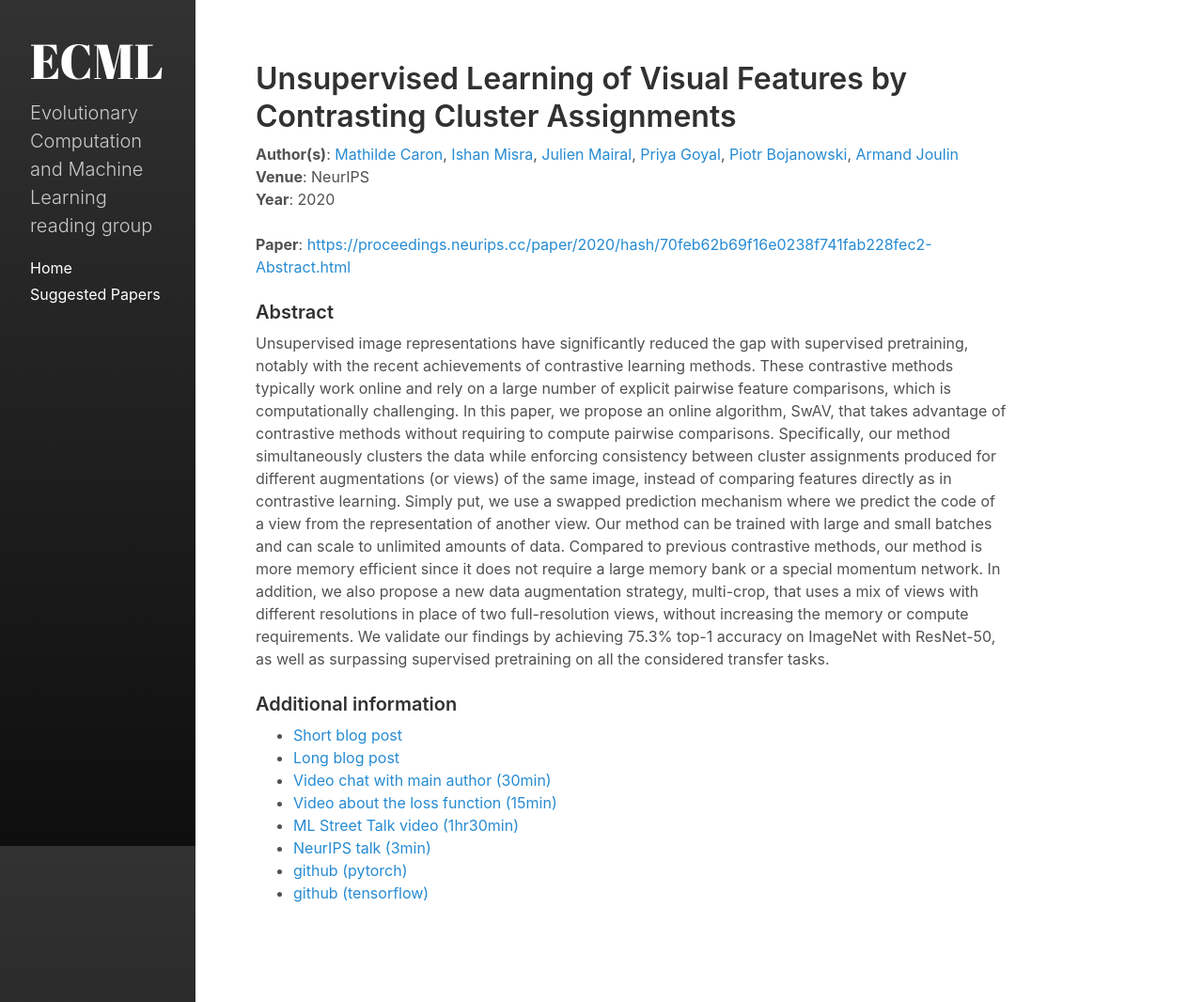
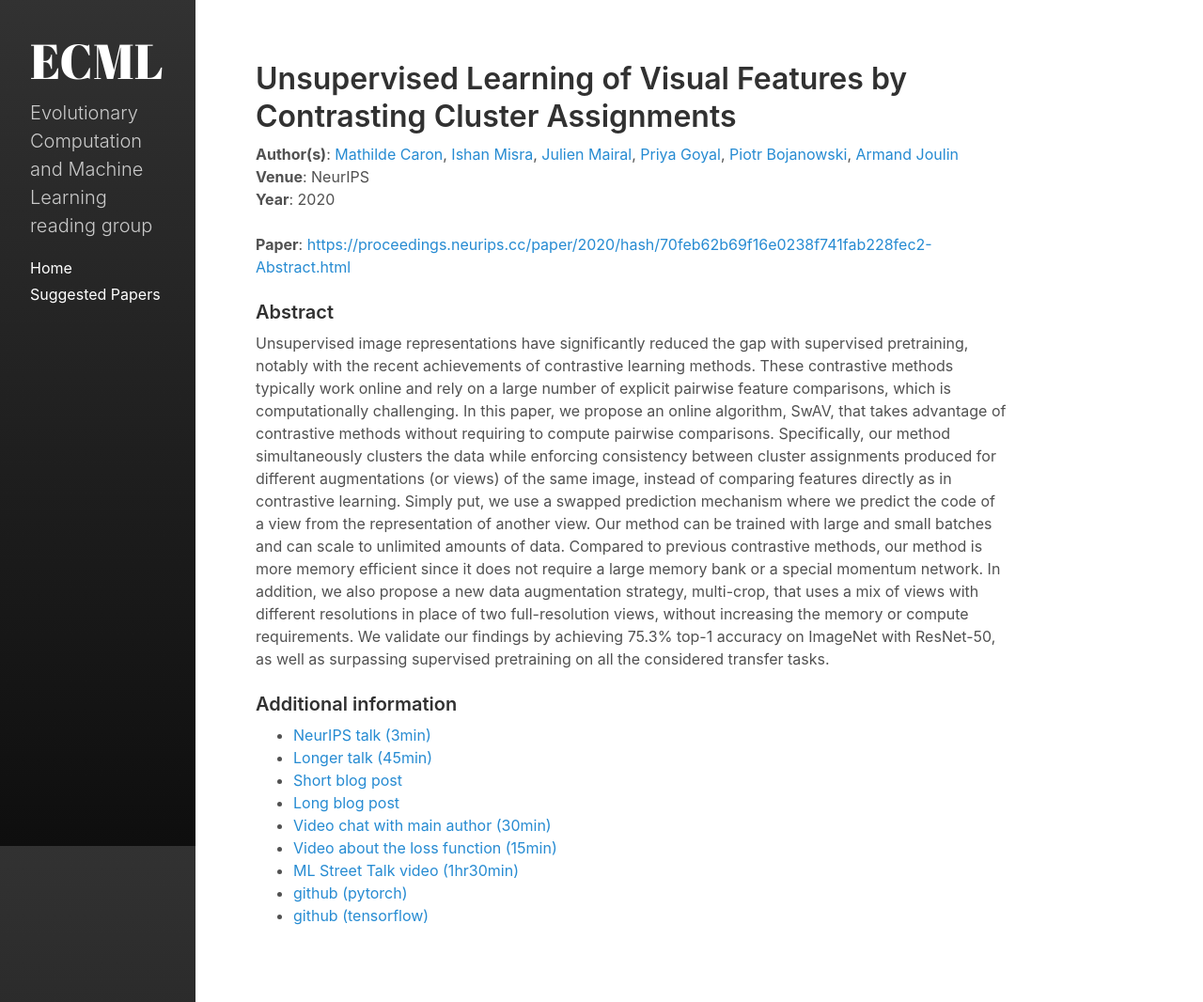
Before and after one commit to exeter-ecml/exeter-ecml.github.io, a Jekyll site: the page built from _papers/0098-unsupervised-learning-of-visual-featuers-by-contrasting-cluster-assignments.md, in a window 1280 px wide and 1066 px high. Shown: the whole window at 94% size. Built offline with Jekyll 4.4.1, drawn with Linux system fonts in a browser that asks for light colours.

```diff
--- a/_papers/0098-unsupervised-learning-of-visual-featuers-by-contrasting-cluster-assignments.md
+++ b/_papers/0098-unsupervised-learning-of-visual-featuers-by-contrasting-cluster-assignments.md
@@ -41,11 +41,12 @@ pretraining on all the considered transfer tasks.
 who_suggested: Abhra Chaudhuri
 status: suggested
 ---
+- [NeurIPS talk (3min)](https://slideslive.com/38936001/unsupervised-learning-of-visual-features-by-contrasting-cluster-assignments)
+- [Longer talk (45min)](https://www.youtube.com/watch?v=zffVe7TTx2I)
 - [Short blog post](https://ai.facebook.com/blog/high-performance-self-supervised-image-classification-with-contrastive-clustering/)
 - [Long blog post](https://wandb.ai/authors/swav-tf/reports/Unsupervised-visual-representation-learning-with-SwAV--VmlldzoyMjg3Mzg)
 - [Video chat with main author (30min)](https://www.youtube.com/watch?v=7QmsTleiRLs)
 - [Video about the loss function (15min)](https://www.youtube.com/watch?v=M_DgS3XGeJc)
 - [ML Street Talk video (1hr30min)](https://www.youtube.com/watch?v=uqJ2hbDGHjY)
-- [NeurIPS talk (3min)](https://slideslive.com/38936001/unsupervised-learning-of-visual-features-by-contrasting-cluster-assignments)
 - [github (pytorch)](https://github.com/facebookresearch/swav)
 - [github (tensorflow)](https://github.com/ayulockin/SwAV-TF)
```
